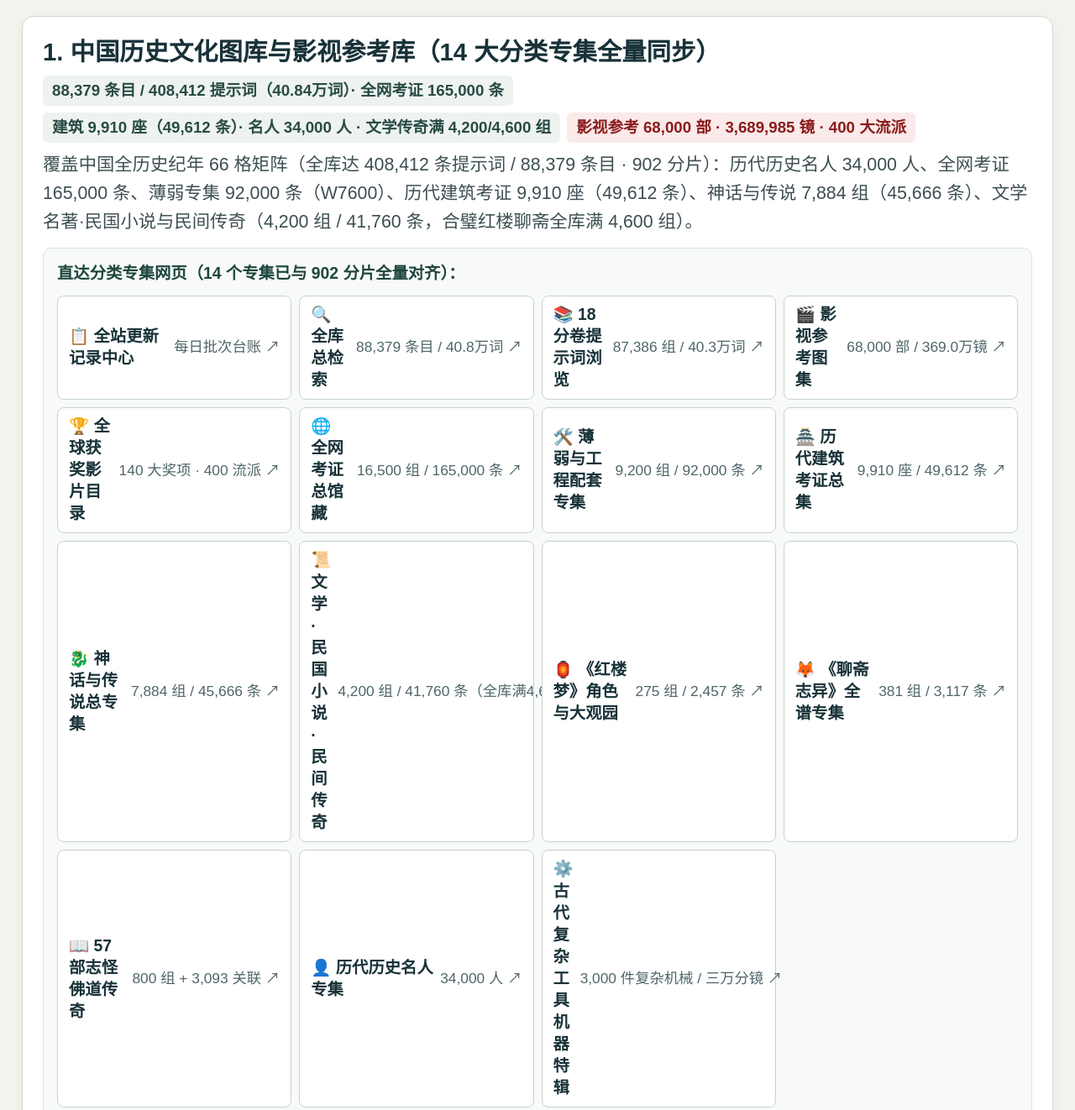
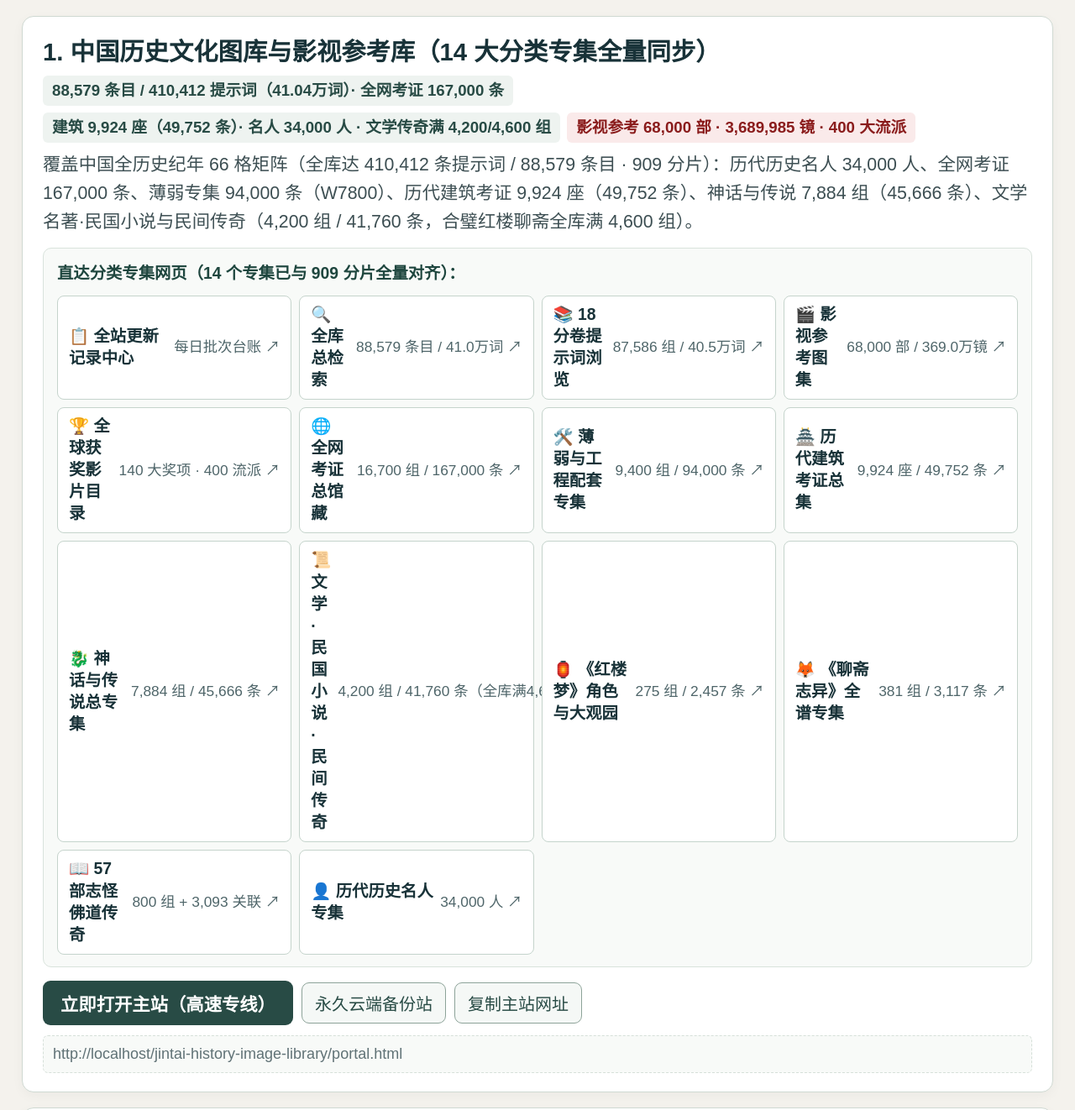
Before and after one commit to aikingtai-ctrl/jintai-domestic-portal, a plain HTML site: page index.html in a window 1280 px wide. Shown: the part 400-1722 px from the top of the page at 84% size. Drawn offline with Linux system fonts and the light colour scheme.

Commit message:
chore(portal): sync HT-N20261126 live counts (88,579 entries / 410,412 prompts / 167k websearch)

```diff
--- a/index.html
+++ b/index.html
@@ -185,7 +185,7 @@ footer{font-size:14.5pt;color:#5d6e72;padding-bottom:40px}
     <span class="badge">微信内置浏览器兼容 · 双 CDN + 边缘专线</span>
   </div>
   <h1>金泰四大文化与视听资源库 · 国内直连总入口</h1>
-  <p class="lead">已全量同步四大资源库与全部分类专集网页：历史文化图库（88,379 条目 / 408,412 提示词 / 14 大分类专集）· 影视参考库（68,000 部 / 3,689,985 镜 / 400 大流派）· 声仓（72,619 条声效 / 12 大类）· 纪录片教学库（20,533 部已发布 / 40,191 总目）· 中华文明影像库（12 断代专卷 / 64,071 条馆藏考证）· Story2Board AI 分镜工作台（250 名片 / 58,610 精标母镜）· JT 编剧智能体工作台（32 部世界佳片 / 56 导演 × 6 胶片 / 一键小样）· A 机工作流总表（53 组精选 / 125 份工作流）。</p>
+  <p class="lead">已全量同步四大资源库与全部分类专集网页：历史文化图库（88,579 条目 / 410,412 提示词 / 14 大分类专集）· 影视参考库（68,000 部 / 3,689,985 镜 / 400 大流派）· 声仓（72,619 条声效 / 12 大类）· 纪录片教学库（20,533 部已发布 / 40,191 总目）· 中华文明影像库（12 断代专卷 / 64,071 条馆藏考证）· Story2Board AI 分镜工作台（250 名片 / 58,610 精标母镜）· JT 编剧智能体工作台（32 部世界佳片 / 56 导演 × 6 胶片 / 一键小样）· A 机工作流总表（53 组精选 / 125 份工作流）。</p>
   <div class="toolbar">
     <input class="search-box" id="catFilter" type="search" placeholder="快速筛选分类网页（如：建筑、神话、红楼梦、聊斋、宋代、纪录片…）">
     <button class="btn primary" id="copyAllBtn" type="button">一键复制全部 4 个国内直连网址</button>
@@ -211,11 +211,11 @@ footer{font-size:14.5pt;color:#5d6e72;padding-bottom:40px}
         "title": "1. 中国历史文化图库与影视参考库（14 大分类专集全量同步）",
         "tags": [
             [
-                "88,379 条目 / 408,412 提示词（40.84万词）· 全网考证 165,000 条",
+                "88,579 条目 / 410,412 提示词（41.04万词）· 全网考证 167,000 条",
                 ""
             ],
             [
-                "建筑 9,910 座（49,612 条）· 名人 34,000 人 · 文学传奇满 4,200/4,600 组",
+                "建筑 9,924 座（49,752 条）· 名人 34,000 人 · 文学传奇满 4,200/4,600 组",
                 ""
             ],
             [
@@ -223,10 +223,10 @@ footer{font-size:14.5pt;color:#5d6e72;padding-bottom:40px}
                 "red"
             ]
         ],
-        "desc": "覆盖中国全历史纪年 66 格矩阵（全库达 408,412 条提示词 / 88,379 条目 · 902 分片）：历代历史名人 34,000 人、全网考证 165,000 条、薄弱专集 92,000 条（W7600）、历代建筑考证 9,910 座（49,612 条）、神话与传说 7,884 组（45,666 条）、文学名著·民国小说与民间传奇（4,200 组 / 41,760 条，合璧红楼聊斋全库满 4,600 组）。",
+        "desc": "覆盖中国全历史纪年 66 格矩阵（全库达 410,412 条提示词 / 88,579 条目 · 909 分片）：历代历史名人 34,000 人、全网考证 167,000 条、薄弱专集 94,000 条（W7800）、历代建筑考证 9,924 座（49,752 条）、神话与传说 7,884 组（45,666 条）、文学名著·民国小说与民间传奇（4,200 组 / 41,760 条，合璧红楼聊斋全库满 4,600 组）。",
         "cloudUrl": "https://aikingtai-ctrl.github.io/jintai-history-image-library/portal.html",
         "localPath": "/jintai-history-image-library/portal.html",
-        "catTitle": "直达分类专集网页（14 个专集已与 902 分片全量对齐）：",
+        "catTitle": "直达分类专集网页（14 个专集已与 909 分片全量对齐）：",
         "categories": [
             {
                 "name": "📋 全站更新记录中心",
@@ -236,13 +236,13 @@ footer{font-size:14.5pt;color:#5d6e72;padding-bottom:40px}
             },
             {
                 "name": "🔍 全库总检索",
-                "meta": "88,379 条目 / 40.8万词",
+                "meta": "88,579 条目 / 41.0万词",
                 "cloud": "https://aikingtai-ctrl.github.io/jintai-history-image-library/index.html",
                 "local": "/jintai-history-image-library/index.html"
             },
             {
                 "name": "📚 18 分卷提示词浏览",
-                "meta": "87,386 组 / 40.3万词",
+                "meta": "87,586 组 / 40.5万词",
                 "cloud": "https://aikingtai-ctrl.github.io/jintai-history-image-library/browser.html",
                 "local": "/jintai-history-image-library/browser.html"
             },
@@ -260,19 +260,19 @@ footer{font-size:14.5pt;color:#5d6e72;padding-bottom:40px}
             },
             {
                 "name": "🌐 全网考证总馆藏",
-                "meta": "16,500 组 / 165,000 条",
+                "meta": "16,700 组 / 167,000 条",
                 "cloud": "https://aikingtai-ctrl.github.io/jintai-history-image-library/websearch5000.html",
                 "local": "/jintai-history-image-library/websearch5000.html"
             },
             {
                 "name": "🛠️ 薄弱与工程配套专集",
-                "meta": "9,200 组 / 92,000 条",
+                "meta": "9,400 组 / 94,000 条",
                 "cloud": "https://aikingtai-ctrl.github.io/jintai-history-image-library/dynasty2000.html",
                 "local": "/jintai-history-image-library/dynasty2000.html"
             },
             {
                 "name": "🏯 历代建筑考证总集",
-                "meta": "9,910 座 / 49,612 条",
+                "meta": "9,924 座 / 49,752 条",
                 "cloud": "https://aikingtai-ctrl.github.io/jintai-history-image-library/arch5680.html",
                 "local": "/jintai-history-image-library/arch5680.html"
             },
@@ -311,12 +311,6 @@ footer{font-size:14.5pt;color:#5d6e72;padding-bottom:40px}
                 "meta": "34,000 人",
                 "cloud": "https://aikingtai-ctrl.github.io/jintai-history-image-library/figures.html",
                 "local": "/jintai-history-image-library/figures.html"
-            },
-            {
-                "name": "⚙️ 古代复杂工具机器特辑",
-                "meta": "3,000 件复杂机械 / 三万分镜",
-                "cloud": "https://aikingtai-ctrl.github.io/jintai-history-image-library/machines.html",
-                "local": "/jintai-history-image-library/machines.html"
             }
         ]
     },
```
